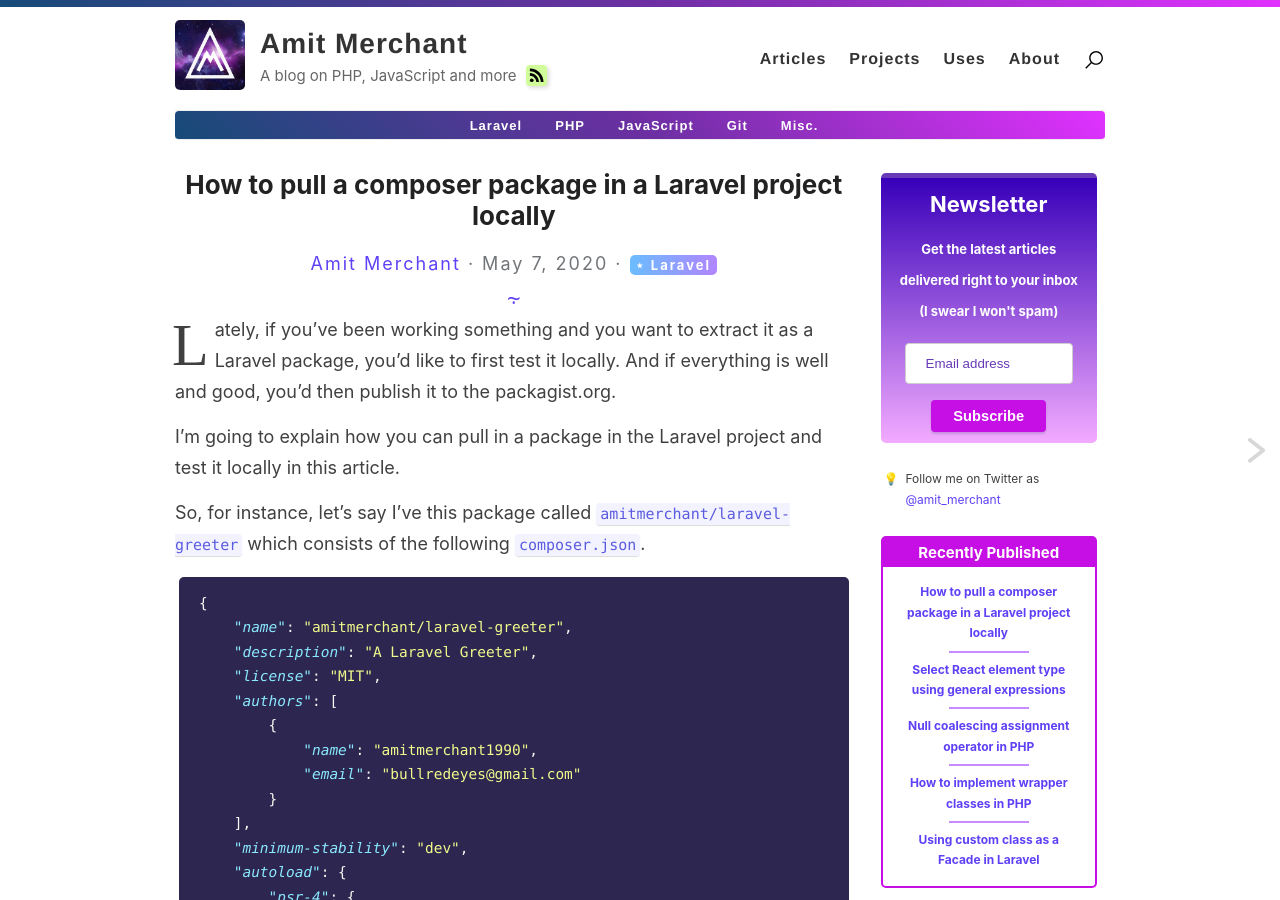
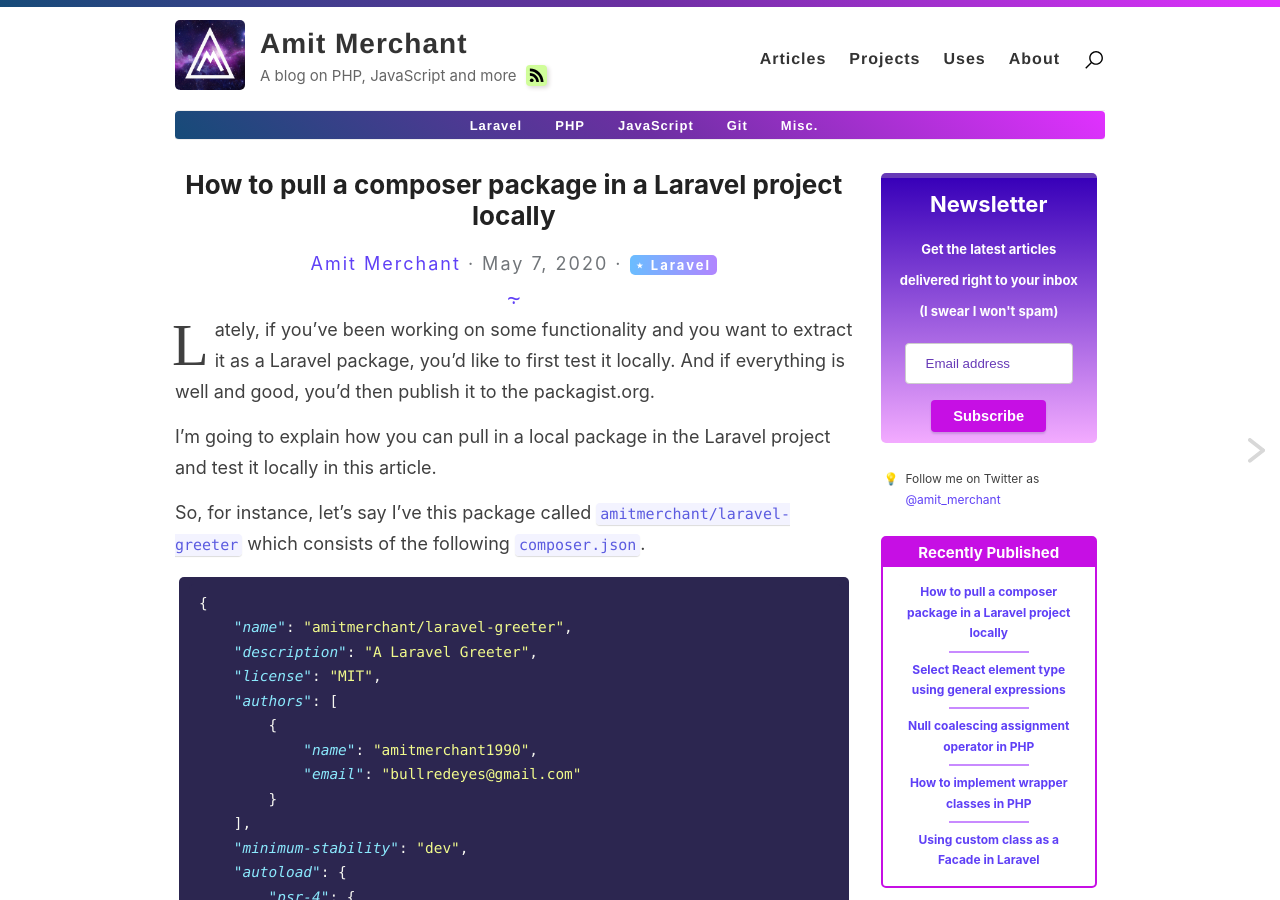
Before and after one commit to varunkumardev/amitmerchant1990.github.io, a Jekyll site: the page built from _posts/2020-05-07-how-to-pull-local-package-laravel-project.md, in a window 1280 px wide and 900 px high. Built offline with Jekyll 4.4.1, drawn with Linux system fonts in a browser that asks for light colours; comment, search, counter and statistics services are not loaded.

Commit message:
improve post.

```diff
--- a/_posts/2020-05-07-how-to-pull-local-package-laravel-project.md
+++ b/_posts/2020-05-07-how-to-pull-local-package-laravel-project.md
@@ -5,9 +5,9 @@
 categories: [Laravel]
 ---
 
-Lately, if you've been working something and you want to extract it as a Laravel package, you'd like to first test it locally. And if everything is well and good, you'd then publish it to the packagist.org.
+Lately, if you've been working on some functionality and you want to extract it as a Laravel package, you'd like to first test it locally. And if everything is well and good, you'd then publish it to the packagist.org.
 
-I'm going to explain how you can pull in a package in the Laravel project and test it locally in this article.
+I'm going to explain how you can pull in a local package in the Laravel project and test it locally in this article.
 
 So, for instance, let's say I've this package called `amitmerchant/laravel-greeter` which consists of the following `composer.json`.
 
```
